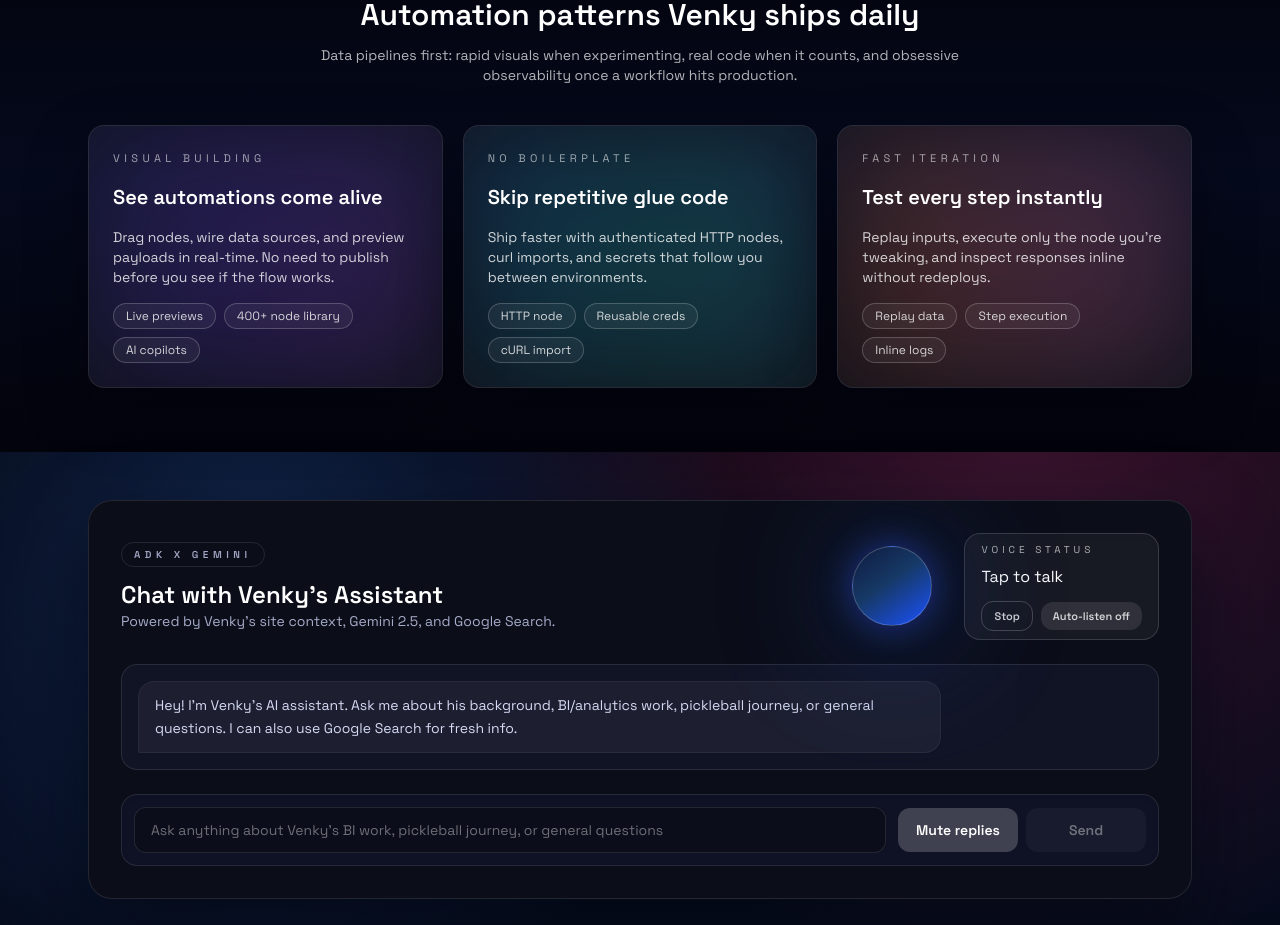
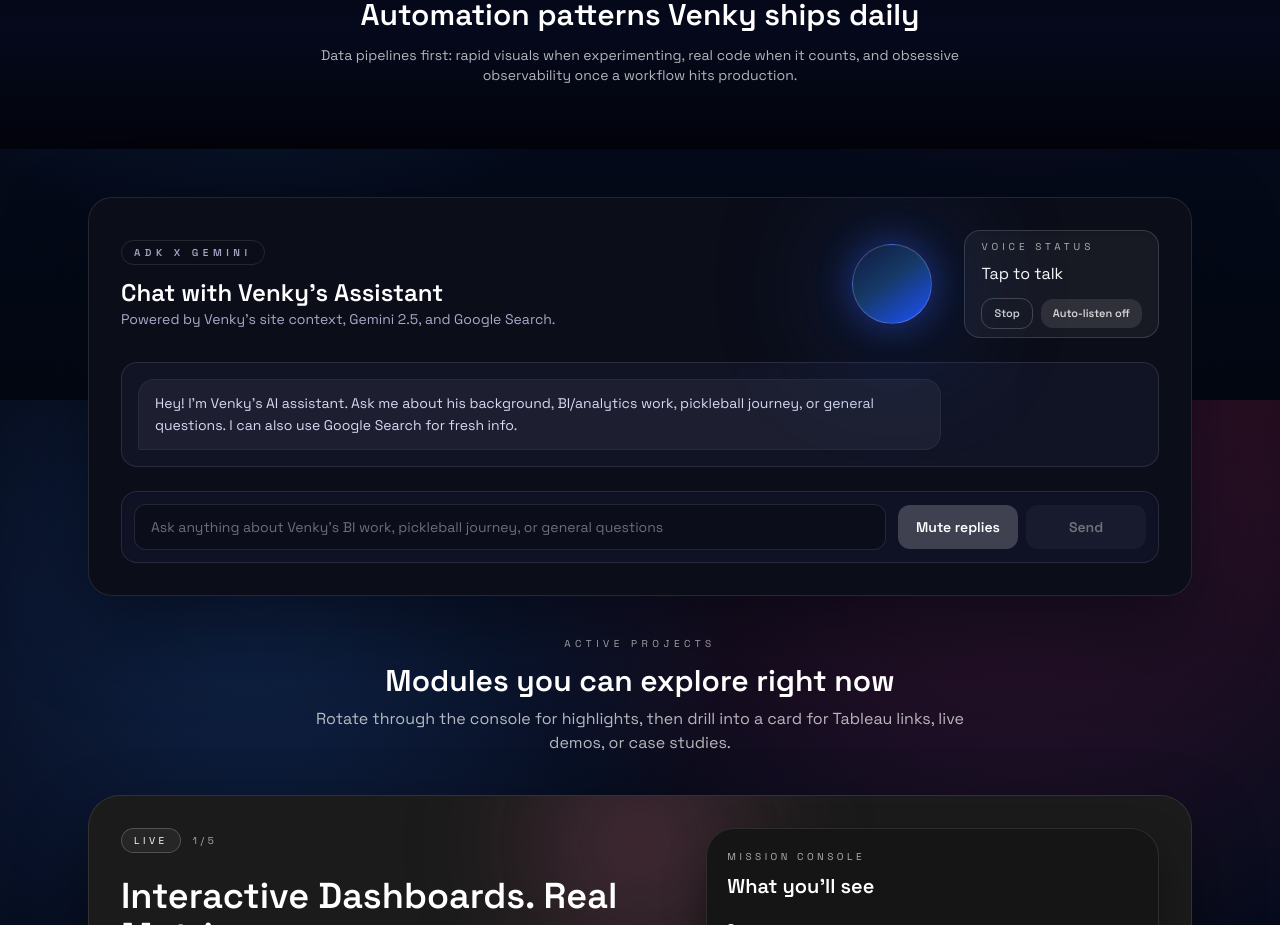
Before and after one commit to vchandrasekaran/venky-portfolio, a Next.js app: page / in a window 1280 px wide. Shown: the part 1200-2125 px from the top of the page. Built offline with nearby package versions, Linux system fonts and the light colour scheme.

Commit message:
Remove automation feature cards from home section

```diff
--- a/components/home/AutomationFeatures.tsx
+++ b/components/home/AutomationFeatures.tsx
@@ -1,27 +1,3 @@
-const FEATURES = [
-  {
-    eyebrow: "Visual building",
-    title: "See automations come alive",
-    body: "Drag nodes, wire data sources, and preview payloads in real-time. No need to publish before you see if the flow works.",
-    pills: ["Live previews", "400+ node library", "AI copilots"],
-    gradient: "from-[#4f46e5] via-[#7c3aed] to-[#a855f7]",
-  },
-  {
-    eyebrow: "No boilerplate",
-    title: "Skip repetitive glue code",
-    body: "Ship faster with authenticated HTTP nodes, curl imports, and secrets that follow you between environments.",
-    pills: ["HTTP node", "Reusable creds", "cURL import"],
-    gradient: "from-[#0ea5e9] via-[#14b8a6] to-[#22d3ee]",
-  },
-  {
-    eyebrow: "Fast iteration",
-    title: "Test every step instantly",
-    body: "Replay inputs, execute only the node you're tweaking, and inspect responses inline without redeploys.",
-    pills: ["Replay data", "Step execution", "Inline logs"],
-    gradient: "from-[#f97316] via-[#fb7185] to-[#f472b6]",
-  },
-];
-
 export default function AutomationFeatures() {
   return (
     <section className="bg-gradient-to-b from-[#02030b] via-[#05091c] to-[#02030b] text-white">
@@ -33,32 +9,6 @@
             Data pipelines first: rapid visuals when experimenting, real code when it counts, and obsessive observability once a workflow hits production.
           </p>
         </header>
-
-        <div className="grid gap-5 md:grid-cols-3">
-          {FEATURES.map((feature) => (
-            <article
-              key={feature.title}
-              className="relative overflow-hidden rounded-2xl border border-white/10 bg-white/5 p-6 shadow-[0_25px_60px_rgba(2,3,11,0.45)]"
-            >
-              <div className={`absolute inset-0 opacity-20 blur-3xl bg-gradient-to-r ${feature.gradient}`} />
-              <div className="relative space-y-4">
-                <p className="text-[11px] uppercase tracking-[0.4em] text-white/60">{feature.eyebrow}</p>
-                <h3 className="text-xl font-semibold">{feature.title}</h3>
-                <p className="text-sm text-white/80">{feature.body}</p>
-                <div className="flex flex-wrap gap-2">
-                  {feature.pills.map((pill) => (
-                    <span
-                      key={pill}
-                      className="rounded-full border border-white/20 bg-white/5 px-3 py-1 text-xs text-white/80"
-                    >
-                      {pill}
-                    </span>
-                  ))}
-                </div>
-              </div>
-            </article>
-          ))}
-        </div>
       </div>
     </section>
   );
```
